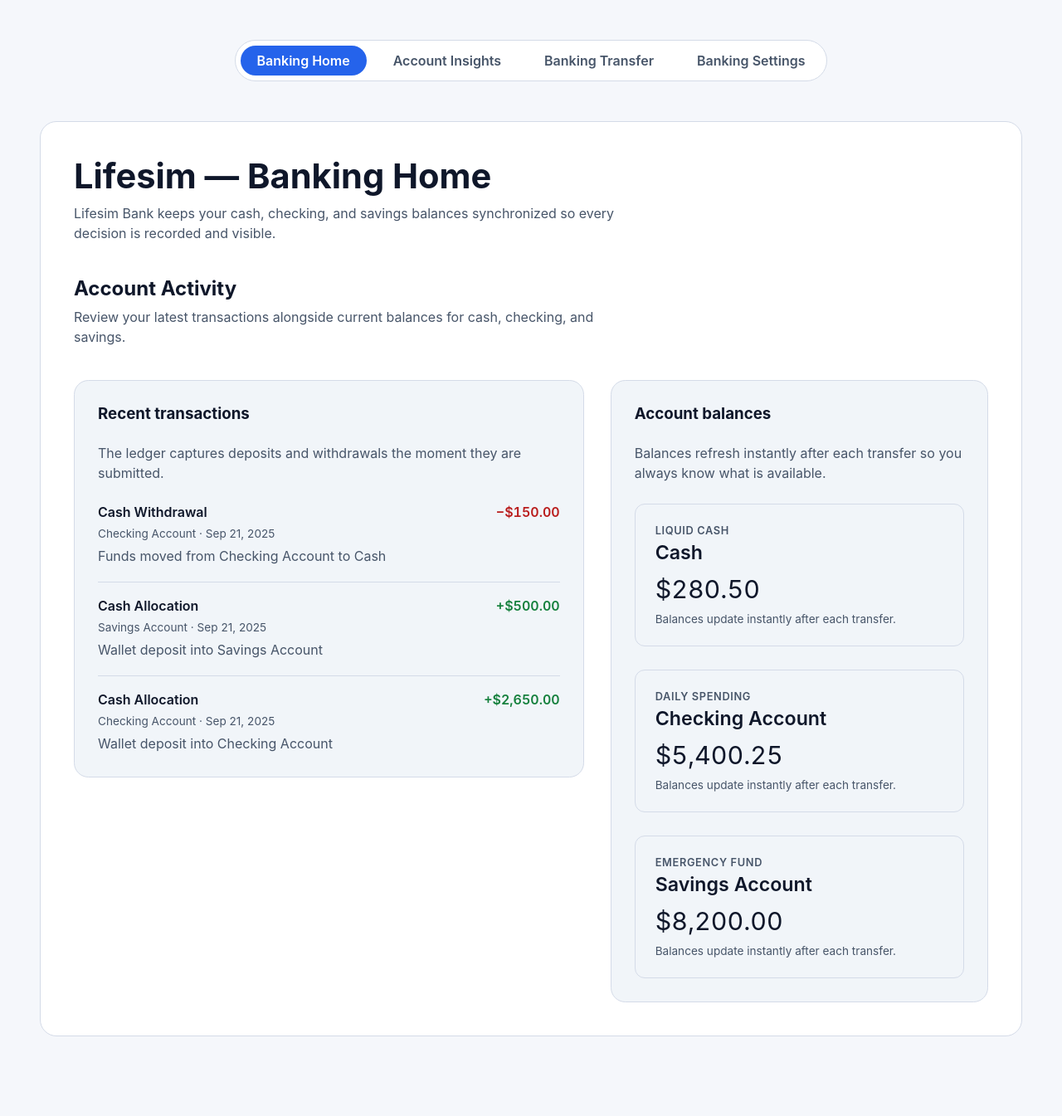
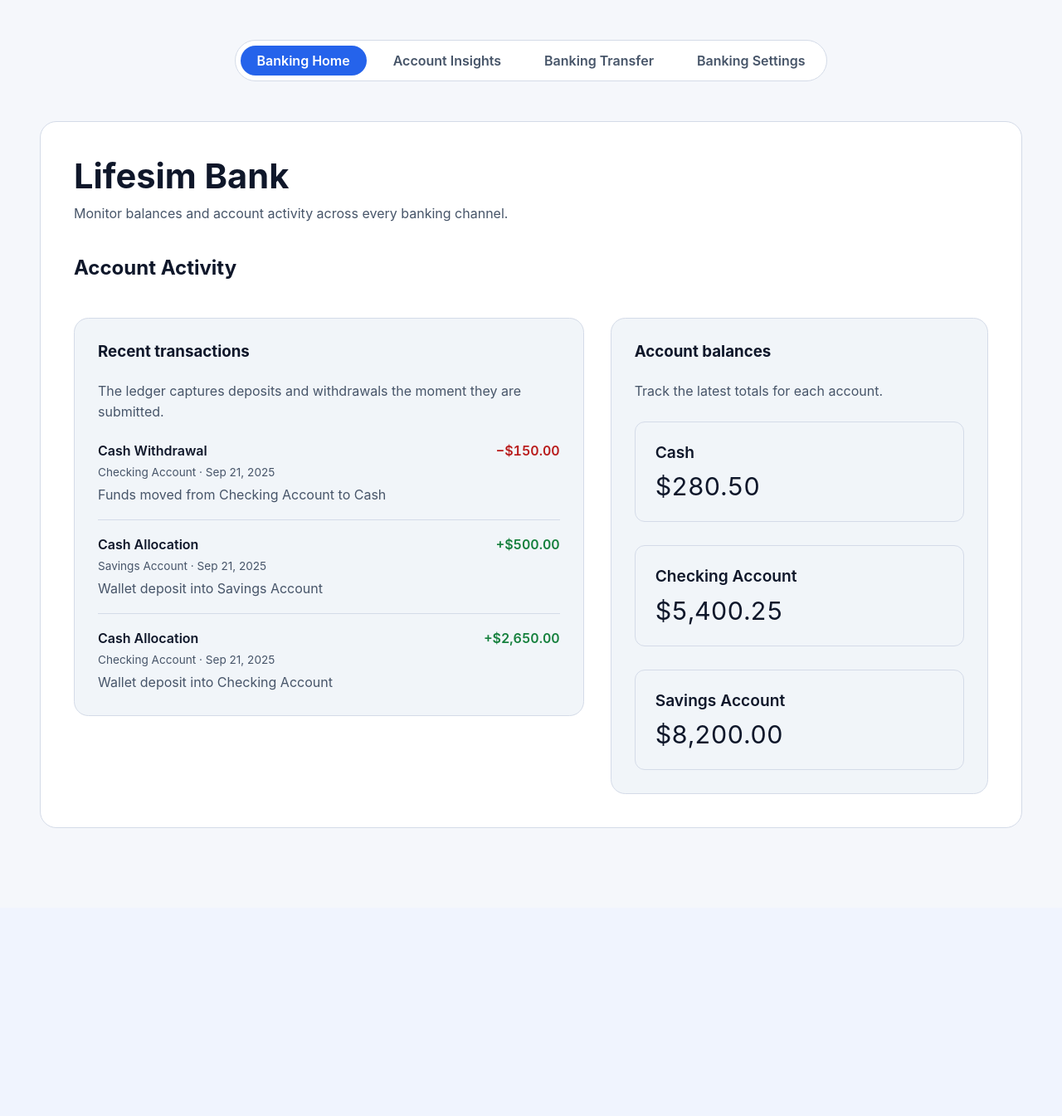
Before and after one commit to franco88077/lifesim, a Flask app: page /banking/ in a window 1280 px wide. Shown: the part 67-1412 px from the top of the page at 83% size. After the commit the page ends 1161 px from the top, so only its background shows below. Run offline with Flask 3, Linux system fonts and the light colour scheme; data comes from the database, SQL or seed files in the repository.

Commit message:
Refine banking copy and stabilize transfer transactions

```diff
--- a/app/banking/routes.py
+++ b/app/banking/routes.py
@@ -32,7 +32,7 @@ def _serialize_account(account: BankAccount) -> dict[str, object]:
     return {
         "id": account.slug,
         "name": account.name,
-        "type": account.category,
+        "type": account.category or None,
         "balance": float(quantize_amount(account.balance)),
         "display_balance": format_currency(account.balance),
     }
@@ -116,7 +116,7 @@ def home():
 
     return render_template(
         "banking/home.html",
-        title="Lifesim — Banking Home",
+        title=settings.bank_name,
         accounts=serialized_accounts,
         recent_transactions=serialized_transactions,
         bank_settings=settings,
@@ -265,20 +265,20 @@ def api_deposit():
     description = f"Wallet deposit into {destination.name}"
 
     try:
-        with db.session.begin():
-            hand.balance = quantize_amount(hand.balance - amount)
-            destination.balance = quantize_amount(destination.balance + amount)
-            db.session.add(hand)
-            db.session.add(destination)
-            db.session.add(
-                BankTransaction(
-                    account=destination,
-                    name="Cash Allocation",
-                    description=description,
-                    direction="credit",
-                    amount=amount,
-                )
+        hand.balance = quantize_amount(hand.balance - amount)
+        destination.balance = quantize_amount(destination.balance + amount)
+        db.session.add(hand)
+        db.session.add(destination)
+        db.session.add(
+            BankTransaction(
+                account=destination,
+                name="Cash Allocation",
+                description=description,
+                direction="credit",
+                amount=amount,
             )
+        )
+        db.session.commit()
     except SQLAlchemyError as exc:
         db.session.rollback()
         log_manager.record(
@@ -389,20 +389,20 @@ def api_withdraw():
     description = f"Funds moved from {source.name} to cash"
 
     try:
-        with db.session.begin():
-            source.balance = quantize_amount(source.balance - amount)
-            hand.balance = quantize_amount(hand.balance + amount)
-            db.session.add(source)
-            db.session.add(hand)
-            db.session.add(
-                BankTransaction(
-                    account=source,
-                    name="Cash Withdrawal",
-                    description=description,
-                    direction="debit",
-                    amount=amount,
-                )
+        source.balance = quantize_amount(source.balance - amount)
+        hand.balance = quantize_amount(hand.balance + amount)
+        db.session.add(source)
+        db.session.add(hand)
+        db.session.add(
+            BankTransaction(
+                account=source,
+                name="Cash Withdrawal",
+                description=description,
+                direction="debit",
+                amount=amount,
             )
+        )
+        db.session.commit()
     except SQLAlchemyError as exc:
         db.session.rollback()
         log_manager.record(
--- a/app/banking/services.py
+++ b/app/banking/services.py
@@ -14,19 +14,19 @@ DEFAULT_ACCOUNTS: tuple[dict[str, Any], ...] = (
     {
         "slug": "hand",
         "name": "Cash",
-        "category": "Liquid Cash",
+        "category": "",
         "balance": Decimal("280.50"),
     },
     {
         "slug": "checking",
         "name": "Checking Account",
-        "category": "Daily Spending",
+        "category": "",
         "balance": Decimal("5400.25"),
     },
     {
         "slug": "savings",
         "name": "Savings Account",
-        "category": "Emergency Fund",
+        "category": "",
         "balance": Decimal("8200.00"),
     },
 )
--- a/app/banking/static/styles/banking.css
+++ b/app/banking/static/styles/banking.css
@@ -219,7 +219,7 @@
 
 .account-card header h2 {
   margin: 0;
-  font-size: clamp(1.2rem, 2.1vw, 1.45rem);
+  font-size: clamp(1rem, 1.5vw, 1.2rem);
   font-weight: 600;
   line-height: 1.3;
 }
@@ -237,12 +237,6 @@
   margin: 0;
   font-size: clamp(1.45rem, 2.6vw, 1.9rem);
   font-variant-numeric: tabular-nums;
-}
-
-.account-card__hint {
-  margin: 0;
-  color: var(--muted);
-  font-size: 0.85rem;
 }
 
 .transfer-balances {
--- a/app/banking/templates/banking/home.html
+++ b/app/banking/templates/banking/home.html
@@ -41,16 +41,12 @@
 
     <section class="banking-overview">
       <header class="banking-overview__header">
-        <h1>Lifesim — Banking Home</h1>
-        <p>
-          {{ bank_settings.bank_name }} keeps your cash, checking, and savings balances synchronized so every
-          decision is recorded and visible.
-        </p>
+        <h1>{{ bank_settings.bank_name }}</h1>
+        <p>Monitor balances and account activity across every banking channel.</p>
       </header>
       <section class="account-activity" aria-label="Account activity">
         <header class="account-activity__header">
           <h2>Account Activity</h2>
-          <p>Review your latest transactions alongside current balances for cash, checking, and savings.</p>
         </header>
         <div class="account-activity__grid">
           <div class="account-activity__transactions" aria-label="Recent transactions">
@@ -79,20 +75,19 @@
           </div>
           <div class="account-activity__balances" aria-label="Account balances">
             <h3>Account balances</h3>
-            <p class="account-activity__description">
-              Balances refresh instantly after each transfer so you always know what is available.
-            </p>
+            <p class="account-activity__description">Track the latest totals for each account.</p>
             <div class="account-grid">
               {% for account in accounts %}
                 <article class="account-card" data-account-card data-account="{{ account.id }}">
                   <header>
-                    <p class="account-card__type">{{ account.type }}</p>
+                    {% if account.type %}
+                      <p class="account-card__type">{{ account.type }}</p>
+                    {% endif %}
                     <h2>{{ account.name }}</h2>
                   </header>
                   <p class="account-card__balance">
                     <span data-balance-value>{{ account.display_balance }}</span>
                   </p>
-                  <p class="account-card__hint">Balances update instantly after each transfer.</p>
                 </article>
               {% endfor %}
             </div>
--- a/app/banking/templates/banking/settings.html
+++ b/app/banking/templates/banking/settings.html
@@ -119,7 +119,9 @@
           <article class="settings-account-card">
             <header>
               <h3>{{ account.name }}</h3>
-              <p class="settings-account-type">{{ account.type }}</p>
+              {% if account.type %}
+                <p class="settings-account-type">{{ account.type }}</p>
+              {% endif %}
             </header>
             <p class="settings-account-balance">Current balance: <strong>{{ account.display_balance }}</strong></p>
             <form method="post" class="settings-account-form">
--- a/app/banking/templates/banking/transfer.html
+++ b/app/banking/templates/banking/transfer.html
@@ -58,13 +58,14 @@
           {% for account in accounts %}
             <article class="account-card" data-account-card data-account="{{ account.id }}">
               <header>
-                <p class="account-card__type">{{ account.type }}</p>
+                {% if account.type %}
+                  <p class="account-card__type">{{ account.type }}</p>
+                {% endif %}
                 <h2>{{ account.name }}</h2>
               </header>
               <p class="account-card__balance">
                 <span data-balance-value>{{ account.display_balance }}</span>
               </p>
-              <p class="account-card__hint">Balances update instantly after each transfer.</p>
             </article>
           {% endfor %}
         </div>
```
Also changed, not shown: logs.md (+10 -0 lines).
